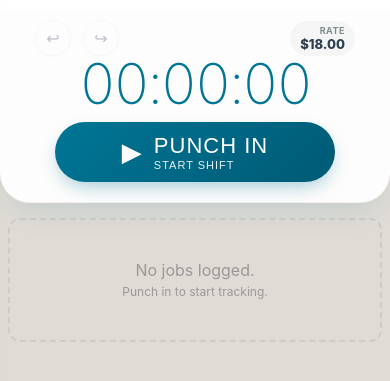
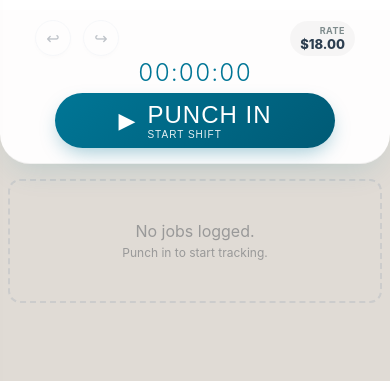
Before and after one commit to RicoPRUSA/Hours-Tracker, a plain HTML site: page index.html in a window 390 px wide. Shown: the part 61-442 px from the top of the page. Drawn offline with Linux system fonts and the light colour scheme.

Commit message:
Update index.html

```diff
--- a/index.html
+++ b/index.html
@@ -145,7 +145,7 @@
         /* --- PUNCH SECTION (COMPACT STYLE) --- */
         .punch-section {
             display: flex; flex-direction: column; align-items: center; justify-content: center;
-            padding: 10px 20px 25px 20px;
+            padding: 15px 20px 20px 20px;
             background: var(--control-bg);
             box-shadow: 0 15px 30px -10px rgba(0, 118, 150, 0.15);
             border-bottom: 1px solid rgba(0,0,0,0.05);
@@ -164,7 +164,7 @@
         /* Controls Row */
         .controls-row {
             display: flex; justify-content: space-between; align-items: center;
-            width: 100%; max-width: 320px; margin-bottom: 0;
+            width: 100%; max-width: 320px; margin-bottom: 5px;
             transition: all 0.2s ease;
         }
         .punch-section.shrunk .controls-row { display: none; }
@@ -188,23 +188,23 @@
         .rate-label { display: block; font-size: 9px; color: var(--text-sec); font-weight: 700; text-transform: uppercase; letter-spacing: 0.5px; }
         .rate-value { display: block; font-size: 13px; font-weight: 800; color: var(--text-main); }
 
-        /* ULTRA THIN TIMER */
+        /* ULTRA THIN TIMER - SAME SIZE AS BUTTON */
         .live-timer {
-            font-size: 70px;
-            font-weight: 200; /* Ultra Thin */
+            font-size: 24px; /* MATCHES BUTTON FONT SIZE */
+            font-weight: 300; /* Light */
             font-variant-numeric: tabular-nums;
-            margin-bottom: 10px; margin-top: 0;
+            margin-bottom: 8px; margin-top: 0;
             line-height: 1; color: var(--accent-teal);
             font-family: -apple-system, BlinkMacSystemFont, "Segoe UI", Roboto, Helvetica, Arial, sans-serif;
-            letter-spacing: -2px; transition: all 0.3s ease;
+            letter-spacing: 1px; transition: all 0.3s ease;
         }
         .punch-section.shrunk .live-timer {
-            font-size: 28px; margin-bottom: 0; color: var(--text-main); font-weight: 400;
+            font-size: 20px; margin-bottom: 0; color: var(--text-main); font-weight: 400;
         }
 
         /* PILL SHAPED BUTTON - LIGHTER FONT */
         .punch-btn {
-            width: 100%; max-width: 280px; height: 60px;
+            width: 100%; max-width: 280px; height: 55px;
             border-radius: 50px; border: none; color: white; cursor: pointer;
             box-shadow: 0 8px 20px -5px rgba(0, 118, 150, 0.4);
             transition: all 0.3s cubic-bezier(0.25, 0.8, 0.25, 1);
@@ -227,23 +227,23 @@
 
         /* UPDATED BUTTON FONTS: MATCHING TIMER STYLE */
         .btn-main-text {
-            font-size: 22px;
+            font-size: 24px; /* MATCHES TIMER FONT SIZE */
             font-weight: 300; /* Light Weight */
             letter-spacing: 1px;
             text-transform: uppercase;
         }
         .btn-sub-text {
-            font-size: 11px;
+            font-size: 10px;
             opacity: 0.9;
             font-weight: 200; /* Ultra Light */
             text-transform: uppercase;
             letter-spacing: 1px;
         }
-        .btn-icon { font-size: 26px; font-weight: 300; }
+        .btn-icon { font-size: 22px; font-weight: 300; }
 
         @media (max-width: 400px) {
-            .live-timer { font-size: 56px; margin-bottom: 10px; }
-            .punch-section { padding: 10px 15px 20px 15px; }
+            .live-timer { font-size: 24px; margin-bottom: 8px; }
+            .punch-section { padding: 10px 15px 15px 15px; }
         }
 
         /* --- CARDS CONTAINER --- */
@@ -276,7 +276,6 @@
         .header-right { text-align: right; display: flex; align-items: center; gap: 15px; }
         .stats-group { display: flex; flex-direction: column; align-items: flex-end; }
 
-        /* SWAPPED: Hours and Salary in Header */
         .total-hrs-sub { font-size: 13px; color: rgba(255,255,255,0.9); font-weight: 500; margin-bottom: 2px; }
         .total-hrs-sub.overtime { color: var(--accent-gold); font-weight: 800; }
 
@@ -553,7 +552,7 @@
         };
 
         function loadData() {
-            const saved = localStorage.getItem('hoursTrackerState_stable_v12');
+            const saved = localStorage.getItem('hoursTrackerState_stable_v13');
             if (saved) {
                 const parsed = JSON.parse(saved);
                 state = parsed;
@@ -566,7 +565,7 @@
 
         function saveData() {
             state.sessions.sort((a, b) => b.startTime - a.startTime);
-            localStorage.setItem('hoursTrackerState_stable_v12', JSON.stringify(state));
+            localStorage.setItem('hoursTrackerState_stable_v13', JSON.stringify(state));
             renderUI();
             updateHistoryButtons();
         }
@@ -728,7 +727,7 @@
 
         function saveSettings() {
             const wage = parseFloat(document.getElementById('wage-input').value);
-            if(wage >= 0) { state.hourlyWage = wage; localStorage.setItem('hoursTrackerState_stable_v12', JSON.stringify(state)); document.getElementById('display-rate').innerText = formatMoney(state.hourlyWage); renderWeeks(); }
+            if(wage >= 0) { state.hourlyWage = wage; localStorage.setItem('hoursTrackerState_stable_v13', JSON.stringify(state)); document.getElementById('display-rate').innerText = formatMoney(state.hourlyWage); renderWeeks(); }
         }
 
         function renderUI() {
@@ -818,7 +817,7 @@
         function toggleMenu() { document.getElementById('sidebar').classList.toggle('open'); document.getElementById('overlay').classList.toggle('active'); }
         function openModal(id) { document.getElementById('sidebar').classList.remove('open'); document.getElementById('overlay').classList.add('active'); document.getElementById(id).classList.add('active'); }
         function closeAll() { document.getElementById('sidebar').classList.remove('open'); document.querySelectorAll('.modal').forEach(m => m.classList.remove('active')); document.getElementById('overlay').classList.remove('active'); }
-        function clearData() { if(confirm(t('confirm_reset'))) { localStorage.removeItem('hoursTrackerState_stable_v12'); location.reload(); } }
+        function clearData() { if(confirm(t('confirm_reset'))) { localStorage.removeItem('hoursTrackerState_stable_v13'); location.reload(); } }
         function exportData() { const dataStr = "data:text/json;charset=utf-8," + encodeURIComponent(JSON.stringify(state)); const node = document.createElement('a'); node.setAttribute("href", dataStr); node.setAttribute("download", "floor_master_backup.json"); document.body.appendChild(node); node.click(); node.remove(); }
     </script>
 </body>
```
